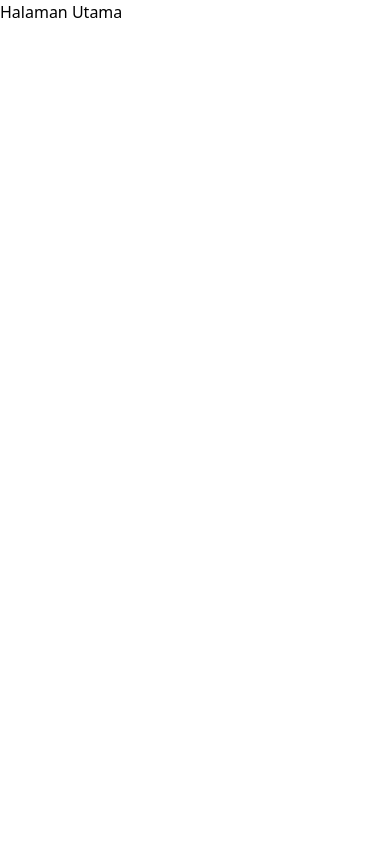
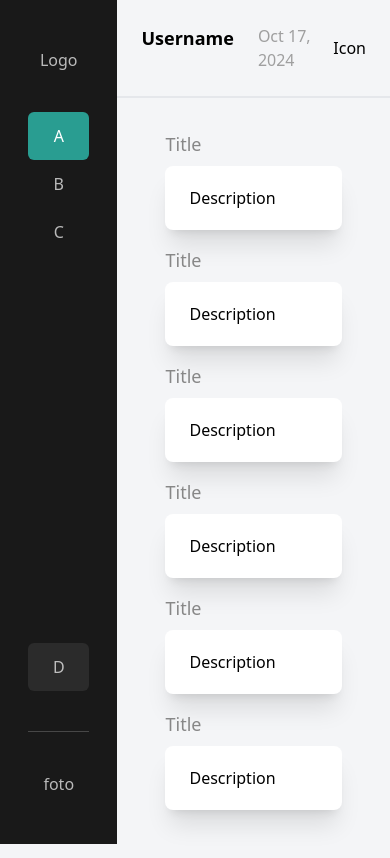
Before and after one commit to ikfinakmlya/admin-ui, a React (Vite) app: page / in a window 390 px wide. Built offline with nearby package versions, Linux system fonts and the light colour scheme; a web font is replaced by a local one.

Commit message:
responsive layout

```diff
--- a/index.html
+++ b/index.html
@@ -4,7 +4,7 @@
     <meta charset="UTF-8" />
     <link rel="icon" type="image/svg+xml" href="/vite.svg" />
     <meta name="viewport" content="width=device-width, initial-scale=1.0" />
-    <title>Vite + React</title>
+    <title>FINEbank.IO</title>
   </head>
   <body class="font-body">
     <div id="root"></div>
--- /dev/null
+++ b/src/components/Elements/Card/index.jsx
@@ -0,0 +1,13 @@
+import React from 'react'
+
+const Card = () => {
+  return (
+    <>
+    <div className="text-lg text-gray-02 mb-2">Title</div>
+    <div className="bg-white rounded-lg px-6 py-5 shadow-xl">
+        Description
+    </div></>
+  )
+}
+
+export default Card;
--- /dev/null
+++ b/src/components/Fragments/Header.jsx
@@ -0,0 +1,18 @@
+import React from 'react'
+
+export const Header = () => {
+  return (
+    <header className="border-b-2 p-6 flex items-center justify-between">
+  <div className="flex">
+    <div className="font-bold text-lg">Username</div>
+    <div className="ms-6 text-gray-03">Oct 17, 2024</div>
+  </div>
+  <div className="flex">
+    <div>Icon</div>
+    <div className="ms-10 hidden sm:block">Search Box</div>
+  </div>
+</header>
+  )
+}
+
+export default Header;
--- /dev/null
+++ b/src/components/Fragments/Navbar.jsx
@@ -0,0 +1,45 @@
+import { Link } from "react-router-dom";
+
+const Navbar = () => {
+  return (
+    <nav className="bg-defaultBlack text-special-bg2 sm:w-72 w-36 h-screen px-7 py-12 flex flex-col justify-between">
+  <div>
+    <Link to="/">
+    <div className="flex justify-center mb-10">Logo</div>
+    <div className="flex bg-primary text-white px-4 py-3 rounded-md">
+      <div className="text-white mx-auto sm:mx-0">A</div>
+      <div className="ms-3 text-white hidden sm:block">Overview</div>
+    </div>
+    </Link>
+    <Link to="/balance">
+    <div className="flex hover:bg-special-bg3 px-4 py-3 rounded-md">
+      <div className="mx-auto sm:mx-0">B</div>
+      <div className="ms-3 text-special-bg2 hidden sm:block">Balance</div>
+    </div>
+    </Link>
+    <div className="flex hover:bg-special-bg3 px-4 py-3 rounded-md">
+      <div className="mx-auto sm:mx-0">C</div>
+      <div className="ms-3 text-special-bg2 hidden sm:block">Transaction</div>
+    </div>
+  </div>
+  <div className="sticky bottom-12">
+    <div className="flex bg-special-bg3 px-4 py-3 rounded-md">
+      <div className="mx-auto sm:mx-0">D</div>
+      <div className="ms-3 text-special-bg2 hidden sm:block">Logout</div>
+    </div>
+    <div className="border-b my-10 border-b-special-bg"></div>
+    <div className="flex justify-between">
+      <div className="mx-auto sm:mx-0">foto</div>
+      <div className="hidden sm:block">
+        Username
+        <br />
+        View Profile
+      </div>
+      <div className="hidden sm:block">icon</div>
+    </div>
+  </div>
+</nav>
+  )
+}
+
+export default Navbar;
--- /dev/null
+++ b/src/components/Layouts/MainLayout.jsx
@@ -0,0 +1,25 @@
+import Header from "../Fragments/Header";
+import Navbar from "../Fragments/Navbar";
+
+
+const MainLayout = (props) => {
+    const {children} = props;
+
+    return (
+      <div className="flex bg-special-mainBg w-screen min-h-screen max-w-full">
+        {/* navbar start*/}
+        <Navbar/>
+        {/* navbar end*/}
+        <div className="w-screen">
+          {/* header start*/}
+          <Header/>
+          {/* header end*/}
+          {/* content start*/}
+          <main className="px-6 py-4">{children}</main>
+            {/* content end*/}
+        </div>
+      </div>
+    );
+  };
+
+  export default MainLayout;
--- /dev/null
+++ b/src/pages/balance.jsx
@@ -0,0 +1,37 @@
+import Card from "../components/Elements/Card";
+import MainLayout from "../components/Layouts/MainLayout";
+
+const BalancePage = () => {
+  return (
+    <MainLayout type="balance">
+      {/* top content start*/}
+      <div className="mb-4 sm:flex sm:gap-6">
+        <div className="mb-4 sm:w-1/3">
+          <Card />
+        </div>
+        <div className="mb-4 sm:w-1/3">
+          <Card />
+        </div>
+        <div className="mb-4 sm:w-1/3">
+          <Card />
+        </div>
+      </div>
+      {/* top content end*/}
+      {/* bottom content start*/}
+      <div className="mb-4 sm:flex sm:gap-6">
+        <div className="mb-4 sm:w-1/3">
+          <Card />
+        </div>
+        <div className="mb-4 sm:w-1/3">
+          <Card />
+        </div>
+        <div className="mb-4 sm:w-1/3">
+          <Card />
+        </div>
+      </div>
+      {/* bottom content end*/}
+    </MainLayout>
+  );
+};
+
+export default BalancePage;
--- /dev/null
+++ b/src/pages/dashboard.jsx
@@ -0,0 +1,41 @@
+import Card from "../components/Elements/Card";
+import MainLayout from "../components/Layouts/MainLayout";
+
+const DashboardPage = () => {
+  return (
+    <MainLayout type="dashboard">
+      <main className="px-6 py-4">
+  {/* top content start*/}
+  <div className="mb-4 sm:flex sm:gap-6">
+    <div className="mb-4 sm:w-1/3">
+      <Card/>
+    </div>
+    <div className="mb-4 sm:w-1/3">
+      <Card />
+    </div>
+    <div className="mb-4 sm:w-1/3">
+      <Card/>
+    </div>
+  </div>
+  {/* top content end*/}
+  {/* bottom content start*/}
+  <div className="sm:flex sm:gap-6">
+    <div className="mb-4 sm:w-1/3">
+      <Card/>
+    </div>
+    <div className="sm:w-2/3">
+      <div className="mb-4">
+        <Card/>
+      </div>
+      <div className="mb-4">
+        <Card/>
+      </div>
+    </div>
+  </div>
+  {/* bottom content end*/}
+</main>
+    </MainLayout>
+  );
+};
+
+export default DashboardPage;
```
Also changed, not shown: src/App.jsx (+8 -1 lines).
